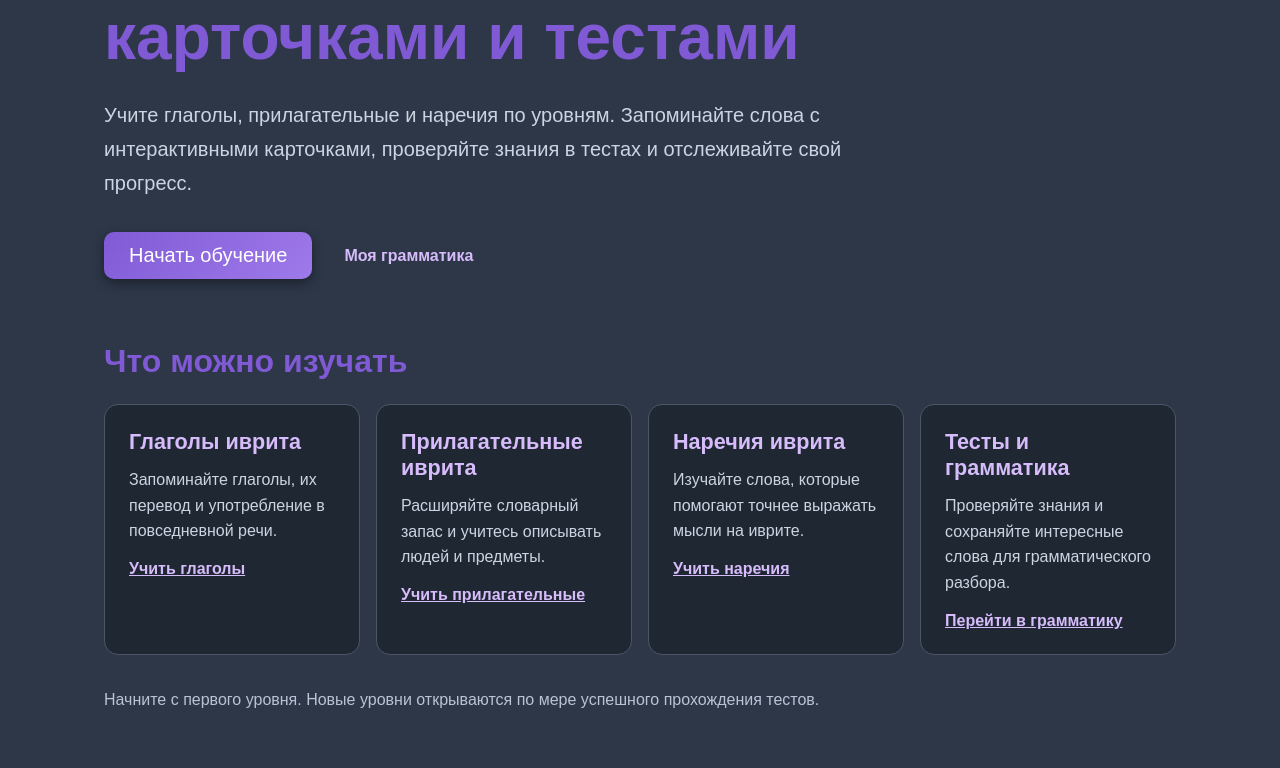
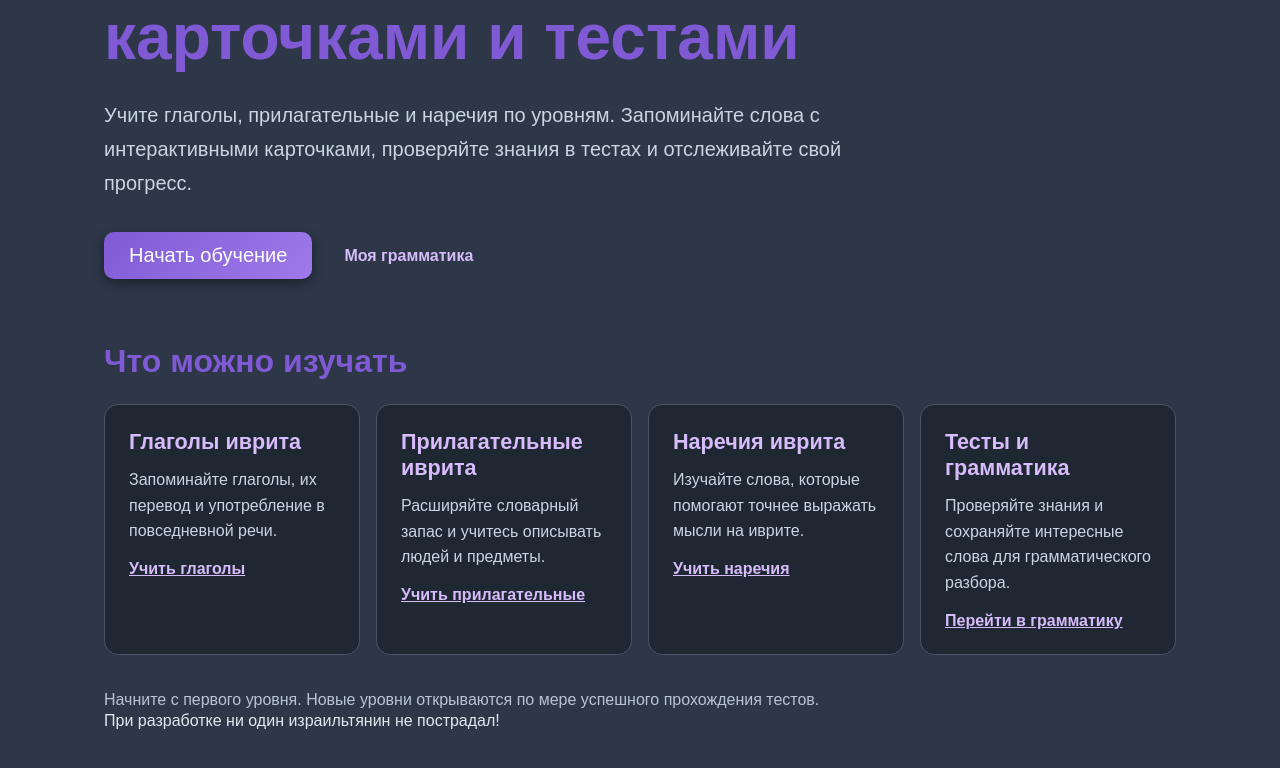
Before and after one commit to RozhR/hebrew-redux-toolkit, a React (Vite) app: page / in a window 1280 px wide. Shown: the part 256-1024 px from the top of the page. Built offline with nearby package versions, Linux system fonts and the light colour scheme; no server answers.

Commit message:
feat(home): keep original tagline in subtle footer

```diff
--- a/src/components/Home.tsx
+++ b/src/components/Home.tsx
@@ -58,6 +58,10 @@ function Home() {
                 Начните с первого уровня. Новые уровни открываются по мере успешного прохождения
                 тестов.
             </p>
+
+            <footer className="home-footer">
+                <p>При разработке ни один израильтянин не пострадал!</p>
+            </footer>
         </main>
     );
 }
```
